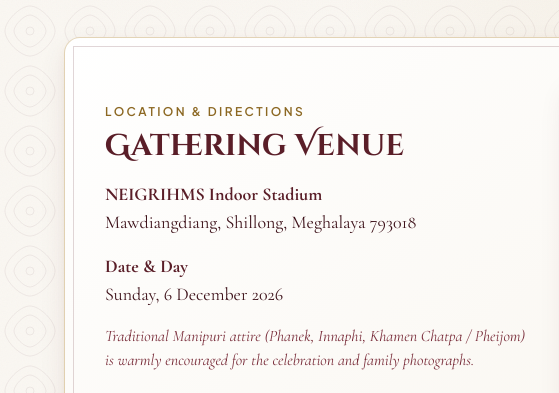
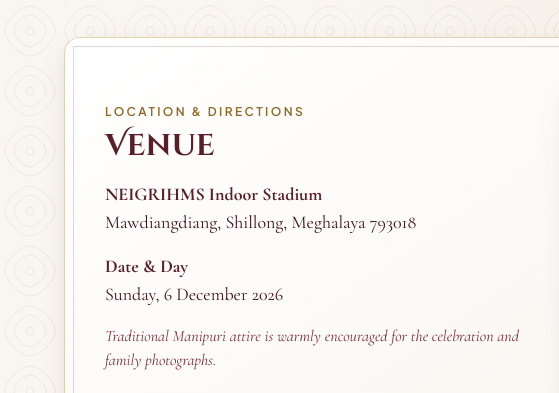
Before and after one commit to Maxxmeghalayaphilharmonicsociety/ningolchakkoubaneigrihms, a plain HTML site: page index.html in a window 1280 px wide. Shown: the part 2180-2573 px from the top of the page, 0-559 px from the left. Drawn offline with nearby package versions, Linux system fonts and the light colour scheme.

Commit message:
Update index.html

```diff
--- a/index.html
+++ b/index.html
@@ -371,7 +371,7 @@
         <!-- Venue Details (5 cols) -->
         <div class="lg:col-span-5">
           <p class="font-sans text-xs uppercase tracking-[0.2em] text-gold-dark font-semibold mb-2">Location &amp; Directions</p>
-          <h2 class="font-display text-2xl sm:text-3xl font-bold text-maroon mb-4">Gathering Venue</h2>
+          <h2 class="font-display text-2xl sm:text-3xl font-bold text-maroon mb-4">Venue</h2>
 
           <div class="space-y-4 font-serif text-lg text-maroon-deep mb-6">
             <p>
@@ -383,7 +383,7 @@
               Sunday, 6 December 2026
             </p>
             <p class="text-base text-maroon-soft italic">
-              Traditional Manipuri attire (Phanek, Innaphi, Khamen Chatpa / Pheijom) is warmly encouraged for the celebration and family photographs.
+              Traditional Manipuri attire is warmly encouraged for the celebration and family photographs.
             </p>
           </div>
 
```
